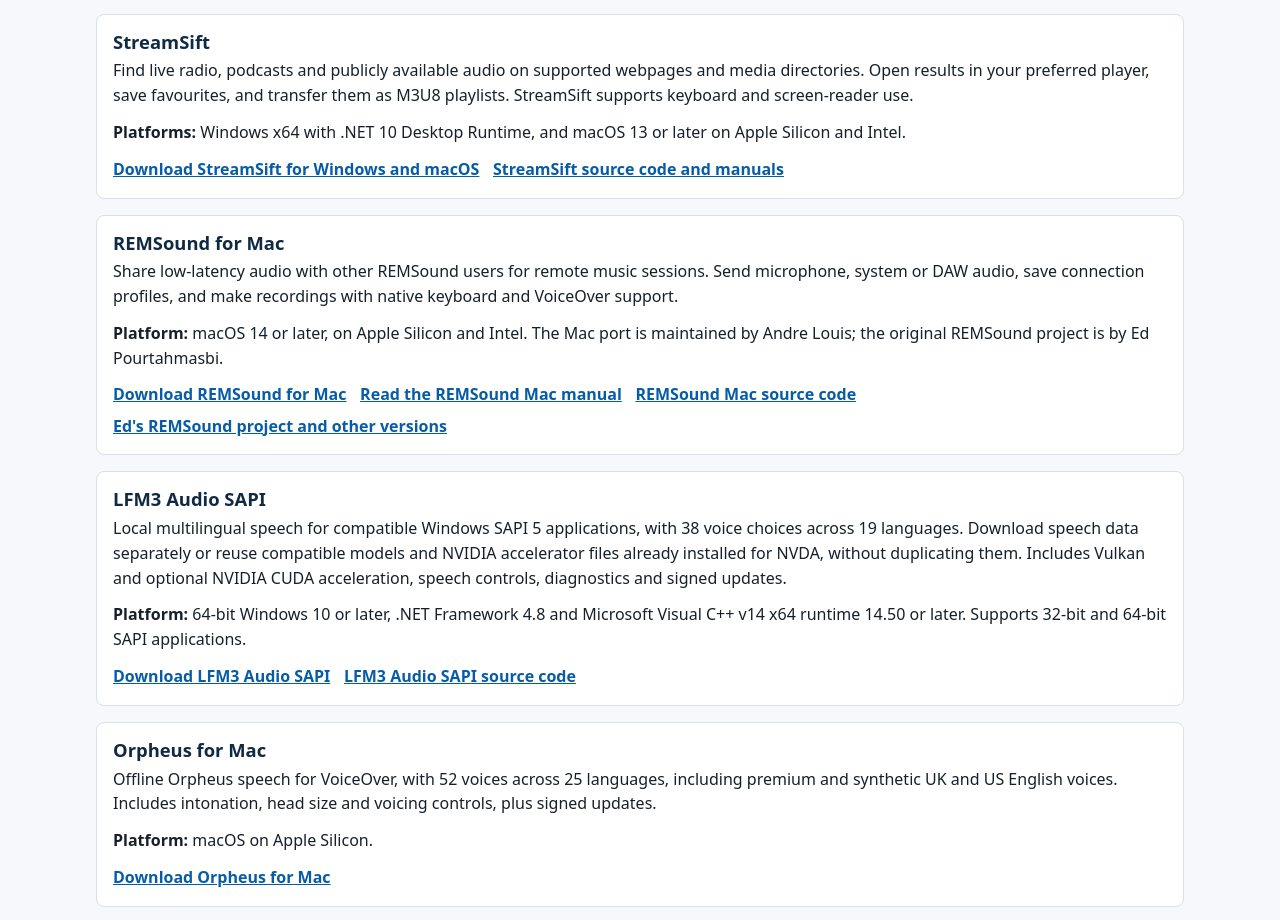
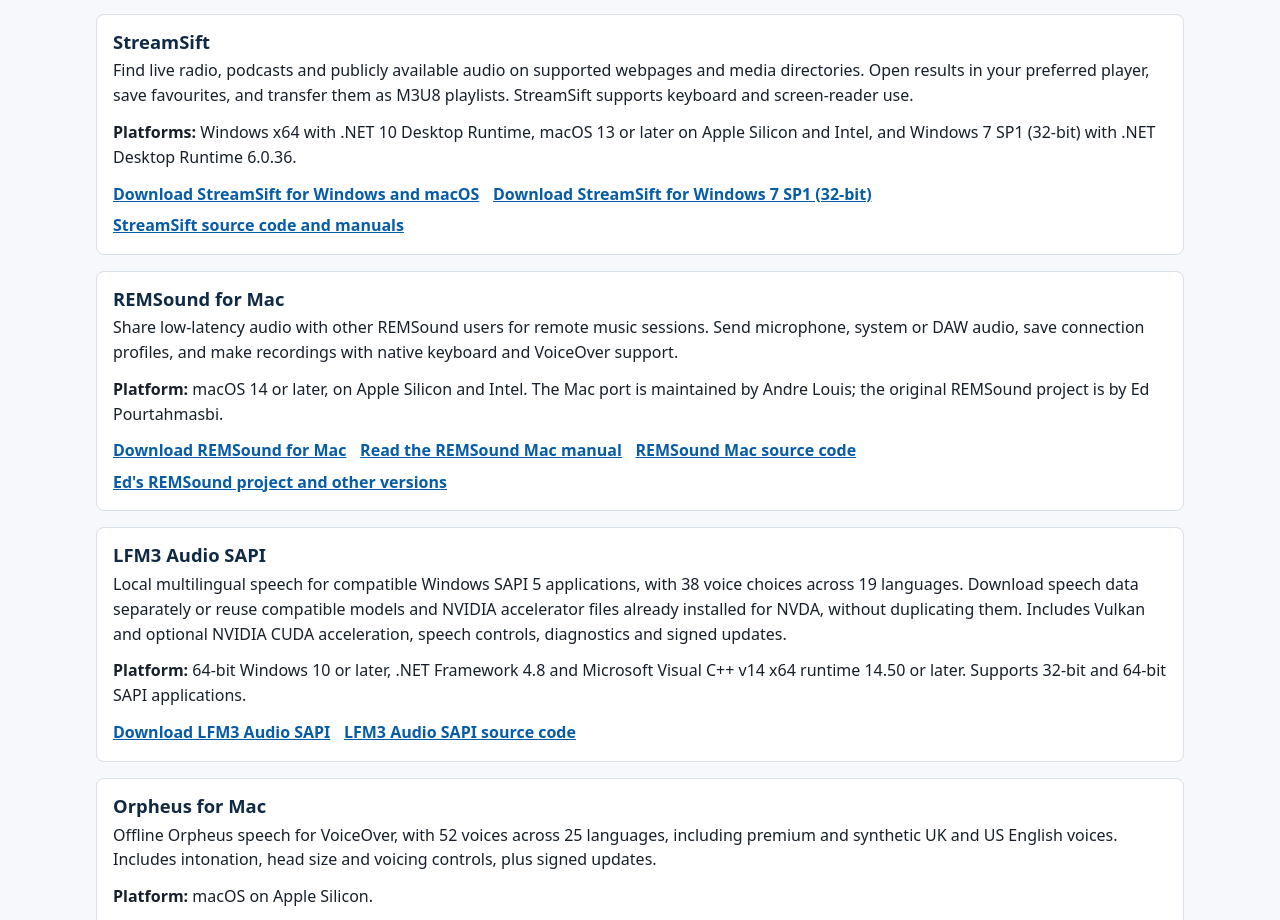
Before and after one commit to OnjLouis/OnjLouis.github.io, a plain HTML site: page index.html in a window 1280 px wide. Shown: the part 1449-2369 px from the top of the page. Drawn offline with Linux system fonts and the light colour scheme.

Commit message:
Link the 32-bit StreamSift Windows 7 edition

```diff
--- a/index.html
+++ b/index.html
@@ -221,9 +221,10 @@
       <article id="streamsift">
         <h3>StreamSift</h3>
         <p>Find live radio, podcasts and publicly available audio on supported webpages and media directories. Open results in your preferred player, save favourites, and transfer them as M3U8 playlists. StreamSift supports keyboard and screen-reader use.</p>
-        <p><strong>Platforms:</strong> Windows x64 with .NET 10 Desktop Runtime, and macOS 13 or later on Apple Silicon and Intel.</p>
+        <p><strong>Platforms:</strong> Windows x64 with .NET 10 Desktop Runtime, macOS 13 or later on Apple Silicon and Intel, and Windows 7 SP1 (32-bit) with .NET Desktop Runtime 6.0.36.</p>
         <div class="links" aria-label="StreamSift links">
           <a href="https://github.com/OnjLouis/StreamSift/releases/latest">Download StreamSift for Windows and macOS</a>
+          <a href="https://github.com/OnjLouis/StreamSift/releases/tag/win7-v1.3.1">Download StreamSift for Windows 7 SP1 (32-bit)</a>
           <a href="https://github.com/OnjLouis/StreamSift#readme">StreamSift source code and manuals</a>
         </div>
       </article>
```
